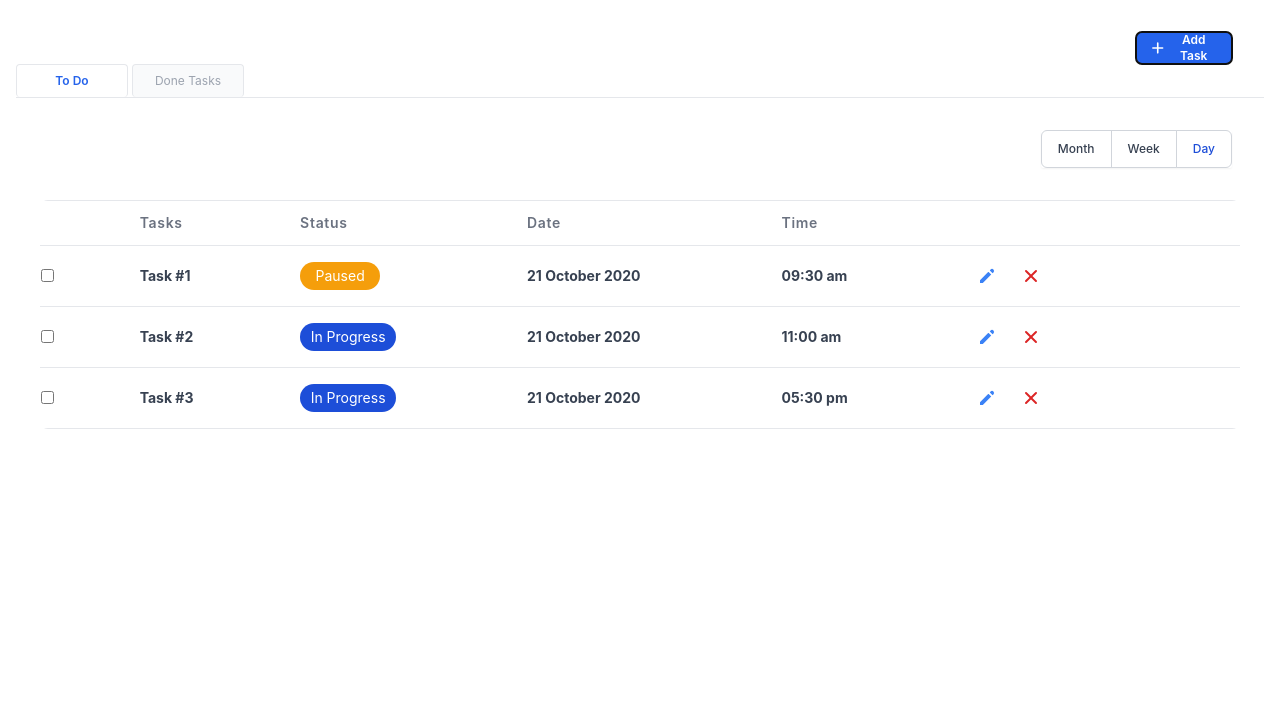
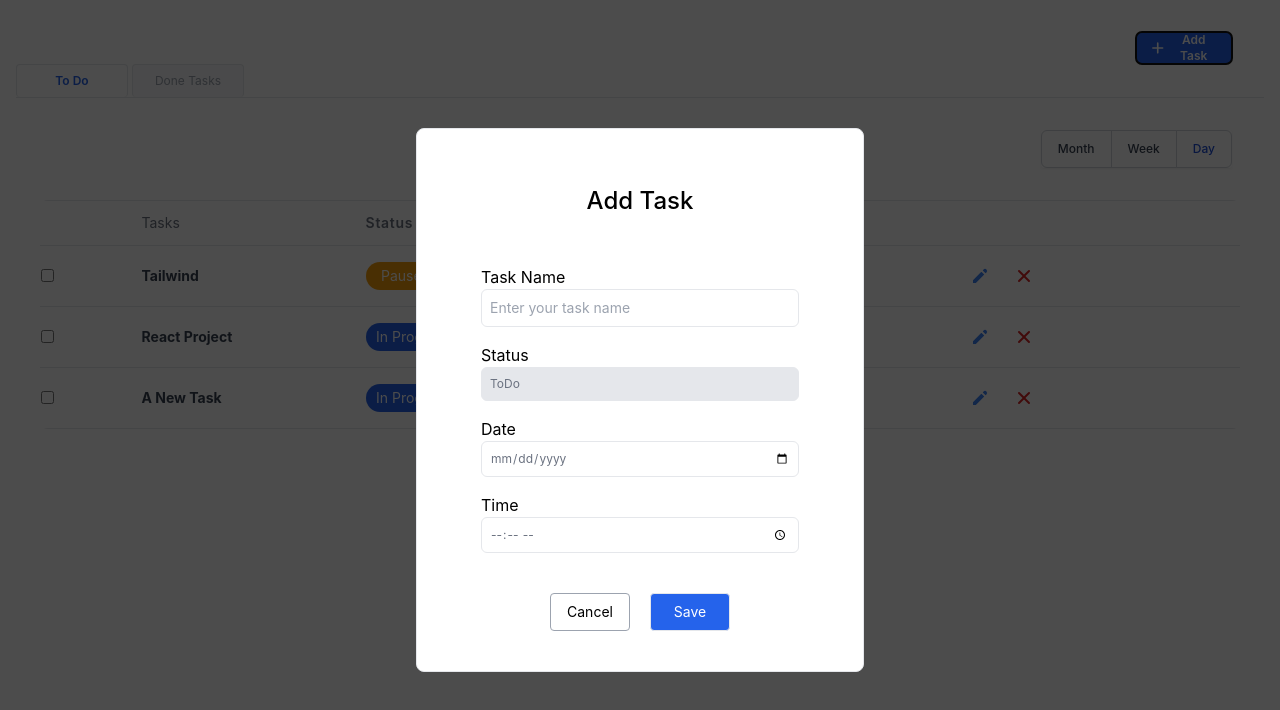
Before and after one commit to FaranakM-sys/Todo-List, a React (Create React App) app: page / in a window 1280 px wide. Both pictures are taken after a click on the button "Add Task". Shown: the top 710 px of the page. Built offline with nearby package versions, Linux system fonts and the light colour scheme.

Commit message:
Remove one of todo

```diff
--- a/src/App.tsx
+++ b/src/App.tsx
@@ -1,8 +1,9 @@
 import React from "react";
 import { Todos } from "./Components/Todos";
+import { Modal } from "./Modal/modal";
 
 function App() {
-  return <Todos />;
+  return <Todos />; //<Modal />; //
 }
 
 export default App;
--- a/src/Components/Row.tsx
+++ /dev/null
@@ -1,6 +0,0 @@
-import { TodoProps } from "../types";
-
-export const Row = ({
-  todo: { title, status, date, time },
-  handleCheckTodo,
-}: TodoProps) => <div></div>;
--- a/src/Components/Todos.tsx
+++ b/src/Components/Todos.tsx
@@ -1,33 +1,110 @@
-import React, { ChangeEvent, FormEvent, useState } from "react";
+import React, {
+  useState,
+  useRef,
+  useEffect,
+  useCallback,
+  memo,
+  useMemo,
+} from "react";
 
-import { Row } from "./Row";
-import { data } from "../todos";
-import { Todo } from "../types";
-const paused = "Paused";
+import { data, sortDir } from "../todos";
+import { Todo, sortDirection } from "../types";
+import { Modal } from "../Modal/modal";
 
-export const Todos = () => {
+const pausedBtn = "Paused";
+const completedBtn = "Completed";
+const todoBtn = "ToDo";
+const inProgressBtn = "In Progress";
+
+export const Todos = memo(() => {
   const [activeStatus, setActiveStatus] = useState(1);
+  const [isShowModal, setShowModal] = useState(false);
+  const [selectedItems, setSelectedItem] = useState<Todo>();
+  const [todoList, setTodoList] = useState<Todo[]>(data);
+  const [headers, setHeaders] = useState<sortDirection[]>(sortDir);
 
-  const [title, setTitle] = useState<string>("");
-  const [status, setStatus] = useState<string>("");
-  const [date, setDate] = useState<string>("");
-  const [time, setTime] = useState<string>("");
-  const [todoList, setTodoList] = useState<Todo[]>([]);
+  useEffect(() => {
+    setHeaders(sortDir);
+  }, []);
 
-  const addTask = (): void => {
-    const newTask = { title: title, status: status, date: date, time: time };
-    setTodoList([...todoList, newTask]);
-    setTitle("Task #4");
-    setStatus("To Do");
-    setDate("12 June 2021");
-    setTime("11:30 pm");
+  const Sorter = (fieldToSort: sortDirection) => {
+    let sortedArray = [...todoList];
+    if (fieldToSort.direction === "asc") {
+      sortedArray.sort((a, b) =>
+        a["title"] > b["title"] ? 1 : b["title"] > a["title"] ? -1 : 0
+      );
+    } else {
+      sortedArray.sort((a, b) =>
+        a["title"] < b["title"] ? 1 : b["title"] < a["title"] ? -1 : 0
+      );
+    }
+    fieldToSort.direction === "asc"
+      ? (fieldToSort.direction = "dsc")
+      : (fieldToSort.direction = "asc");
+
+    setTodoList([...sortedArray]);
   };
+
+  function editItem(item: Todo) {
+    setSelectedItem(item);
+    setShowModal(true);
+  }
+
+  function addItem() {
+    setSelectedItem(undefined);
+    setShowModal(true);
+  }
+
+  const addTodoList = useCallback((item: Todo) => {
+    setTodoList((todoList) => [...todoList, item]);
+  }, []);
+
+  const deleteTodo = (id: number) => {
+    const updatedTodos = todoList.filter((todo) => todo.id !== id);
+    setTodoList(updatedTodos);
+  };
+
+  const CheckTodoDone = (id: number) => {
+    const updatedTodos = todoList.map((todo) => {
+      if (todo.id === id) {
+        return {
+          ...todo,
+          isCompleted: !todo.isCompleted,
+        };
+      }
+      return todo;
+    });
+    setTodoList(updatedTodos);
+  };
+
+  /*arrayCopy.sort((a, b) =>
+      //a["title"].toString().localeCompare((b["title"] || "").toString())
+      {
+        if (a.title < b.title) return -1;
+        else if (a.title > b.title) return 1;
+        return 0;
+      }
+    );*/
+  // setSortConfig(arrayCopy);
+
+  /*useEffect(() => {
+    const json = localStorage.getItem("todoList");
+    const loadedTodos = JSON.parse(json !== null ? json : "");
+    if (loadedTodos) {
+      setTodoList(loadedTodos);
+    }
+  }, []);
+
+  useEffect(() => {
+    const json = JSON.stringify(todoList);
+    localStorage.setItem("todoList", json);
+  }, [todoList]);*/
 
   return (
     <>
       <div className="flex justify-end mr-12 mt-8 ">
         <button
-          onClick={addTask}
+          onClick={addItem}
           className="inline-flex items-center px-3 py-2 justify-end w-24 h-8 text-white text-xs font-semibold bg-blue-600 rounded-md shadow-sm"
         >
           <svg
@@ -47,6 +124,7 @@ export const Todos = () => {
           <p>Add Task</p>
         </button>
       </div>
+
       <div className="mx-auto container py-0 px-4 flex items-center justify-center w-full">
         <ul className="w-full hidden md:flex items-center pb-0 border-b space-x-1 border-gray-200">
           <li
@@ -105,9 +183,13 @@ export const Todos = () => {
                     <th className="px-6 py-3 ml-10 mr-10"></th>
                     <th
                       scope="col"
-                      className="px-6 py-3 text-left text-sm font-semibold text-gray-500 tracking-wider"
+                      className="px-6 py-3 text-left text-sm font-semibold text-gray-500 tracking-wider "
                     >
-                      Tasks
+                      {headers.map((val) => {
+                        return (
+                          <button onClick={() => Sorter(val)}>Tasks</button>
+                        );
+                      })}
                     </th>
                     <th
                       scope="col"
@@ -135,11 +217,10 @@ export const Todos = () => {
                 </thead>
 
                 <tbody className="bg-white divide-y divide-gray-200">
-                  {data.map((todo) => (
-                    //<Row key={todo.id} todo={todo} />
-                    <tr key={todo.id}>
+                  {todoList.map((todo) => (
+                    <tr>
                       <td>
-                        <input type="checkbox" checked={todo.isCompleted} />
+                        <input type="checkbox" />
                       </td>
                       <td className="px-6 py-4 ml-3 whitespace-nowrap">
                         <div className="text-sm font-bold text-gray-700">
@@ -149,9 +230,15 @@ export const Todos = () => {
                       <td className="px-6 py-4 ml-3 whitespace-nowrap">
                         <button
                           className={`rounded-full border-gray-400 ${
-                            todo.status === paused
+                            todo.status === pausedBtn
                               ? "bg-yellow-500 h-7 w-20 text-white text-sm"
-                              : "bg-blue-700 h-7 w-24 text-white text-sm"
+                              : todo.status === completedBtn
+                              ? "bg-green-500 h-7 w-24 text-white text-sm"
+                              : todo.status === todoBtn
+                              ? "bg-purple-500 h-7 w-24 text-white text-sm"
+                              : todo.status === inProgressBtn
+                              ? "bg-blue-600 h-7 w-24 text-white text-sm"
+                              : ""
                           }  `}
                         >
                           {todo.status}
@@ -169,6 +256,7 @@ export const Todos = () => {
                       </td>
                       <td className="flex py-5 px-10 space-x-6">
                         <svg
+                          onClick={() => editItem(todo)}
                           xmlns="http://www.w3.org/2000/svg"
                           className="h-5 w-5 text-blue-500"
                           viewBox="0 0 20 20"
@@ -177,6 +265,7 @@ export const Todos = () => {
                           <path d="M13.586 3.586a2 2 0 112.828 2.828l-.793.793-2.828-2.828.793-.793zM11.379 5.793L3 14.172V17h2.828l8.38-8.379-2.83-2.828z" />
                         </svg>
                         <svg
+                          onClick={() => deleteTodo(todo.id)}
                           xmlns="http://www.w3.org/2000/svg"
                           className="h-5 w-5 text-red-600"
                           viewBox="0 0 20 20"
@@ -197,6 +286,12 @@ export const Todos = () => {
           </div>
         </div>
       </div>
+      <Modal
+        isShow={isShowModal}
+        data={selectedItems}
+        setIsShow={setShowModal}
+        addData={addTodoList}
+      />
     </>
   );
-};
+});
--- /dev/null
+++ b/src/Modal/modal.tsx
@@ -0,0 +1,91 @@
+import React, { useState, useRef, useEffect, useCallback, memo } from "react";
+import { data } from "../todos";
+
+import { Todo } from "../types";
+
+type Props = {
+  isShow: boolean;
+  setIsShow: (show: boolean) => void;
+  addData: (data: Todo) => void;
+  data: Todo | undefined;
+};
+
+export const Modal = memo((props: Props) => {
+  const data: Todo = {
+    id: new Date().getTime(),
+    isCompleted: false,
+    date: new Date().toISOString().substring(0, 10),
+    status: "ToDo",
+    time: new Date().toTimeString().slice(0, 5),
+    title: "", //props.data && props.data?.title,
+  };
+
+  return (
+    <div
+      className={
+        "flex bg-gray-bg1 bg-black bg-opacity-70 w-full h-full absolute top-0 left-0" +
+        (props.isShow ? "" : " invisible")
+      }
+    >
+      <div className="w-full max-w-md m-auto bg-white rounded-lg border border-primaryBorder shadow-default py-10 px-16">
+        <h1 className="text-2xl font-medium text-primary mt-4 mb-12 text-center">
+          Add Task
+        </h1>
+        <div>
+          <label>Task Name</label>
+          <input
+            type="text"
+            className={`w-full p-2 text-primary border rounded-md outline-none text-sm transition duration-150 ease-in-out mb-4`}
+            id="TaskName"
+            placeholder="Enter your task name"
+            value={props.data && props.data.title}
+          />
+        </div>
+        <div>
+          <label>Status</label>
+          <input
+            type="text"
+            className={`w-full p-2 bg-gray-200  text-primary border rounded-md outline-none text-xs text-gray-500 transition duration-150 ease-in-out mb-4`}
+            id="status"
+            readOnly={!props.data}
+            value={props.data ? props.data.status : "ToDo"}
+          />
+        </div>
+
+        <div>
+          <label>Date</label>
+          <input
+            type="date"
+            className={`w-full p-2 text-primary border rounded-md outline-none text-xs text-gray-500 transition duration-150 ease-in-out mb-4`}
+            id="date"
+            value={props.data && props.data.date}
+          />
+        </div>
+        <div>
+          <label>Time</label>
+          <input
+            type="time"
+            className={`w-full p-2 text-primary border rounded-md outline-none text-xs text-gray-500 transition duration-150 ease-in-out mb-4`}
+            id="time"
+            value={props.data && props.data.time}
+          />
+        </div>
+
+        <div className="flex justify-center items-center mt-6 space-x-5">
+          <button
+            onClick={() => props.setIsShow(false)}
+            className="bg-white py-2 px-4 text-sm text-black rounded border border-gray-400 focus:outline-none w-20"
+          >
+            Cancel
+          </button>
+          <button
+            onClick={() => props.addData(data)}
+            className="bg-blue-600 py-2 px-4 text-sm text-white rounded border  focus:outline-none w-20"
+          >
+            Save
+          </button>
+        </div>
+      </div>
+    </div>
+  );
+});
--- a/src/todos.ts
+++ b/src/todos.ts
@@ -1,26 +1,27 @@
 export const data = [
     {
-      id: "0",
+      id: 1,
       isCompleted: false,
-      title: "Task #1",
+      title: "Tailwind",
       status:"Paused",
-      date: "21 October 2020",
-      time: "09:30 am"
+      date: "2021-03-05",
+      time: "08:45"
     },
     {
-      id: "1",
+      id: 2,
       isCompleted: false,
-      title: "Task #2",
+      title: "React Project",
       status:"In Progress",
-      date: "21 October 2020",
-      time: "11:00 am"
+      date: "2021-04-12",
+      time: "09:30"
     },
     {
-      id: "2",
+      id: 3,
       isCompleted: false,
-      title: "Task #3",
+      title: "A New Task",
       status:"In Progress",
-      date: "21 October 2020",
-      time: "05:30 pm"
+      date: "2021-08-15",
+      time: "10:25"
     },
   ]
+  export const sortDir = [{direction:"asc"}]
```
Also changed, not shown: src/types.ts (+3 -17 lines).
